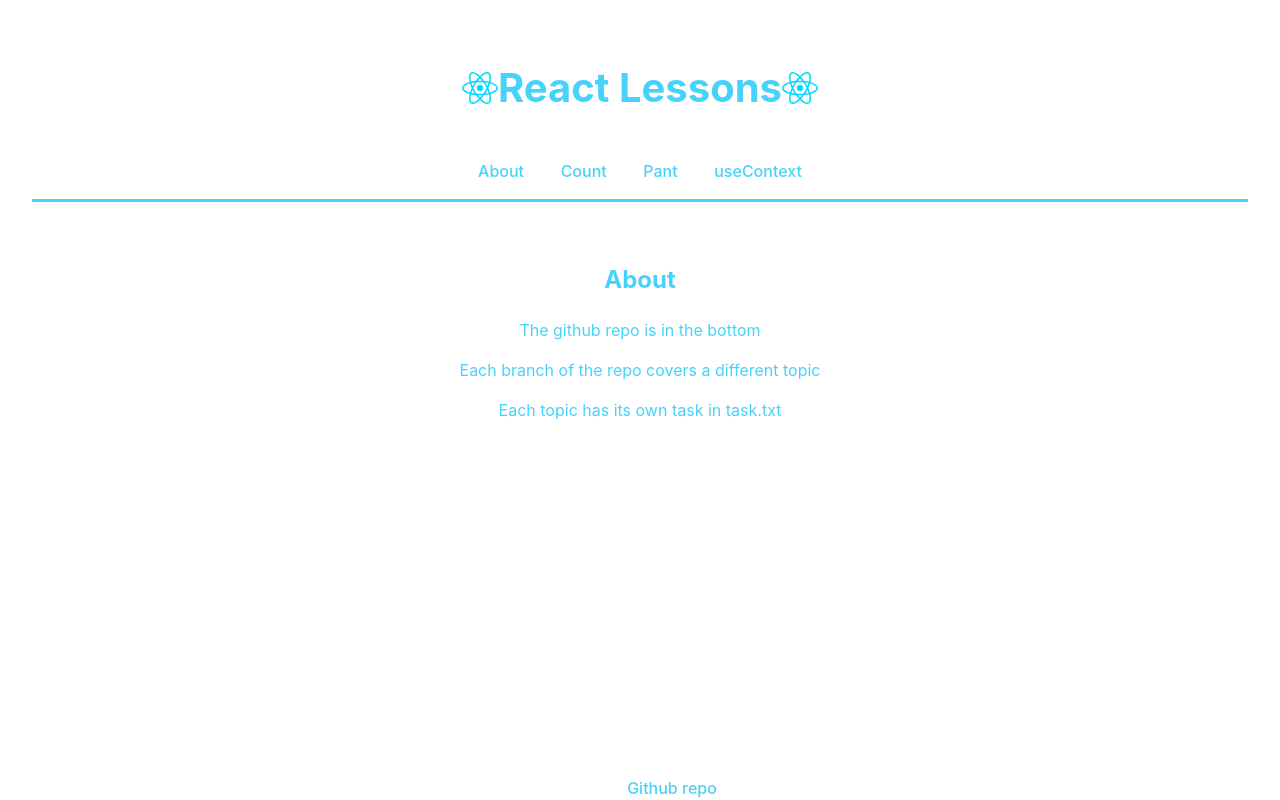
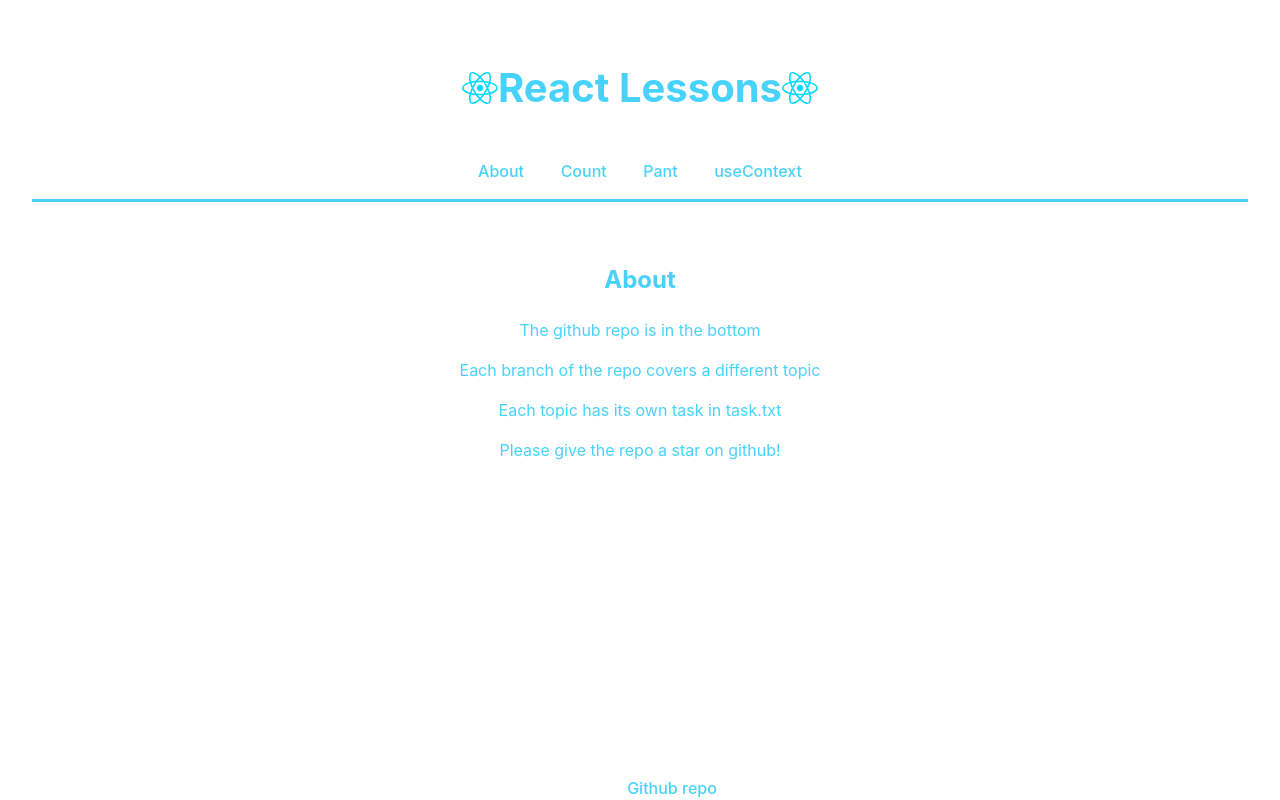
Before and after one commit to OysteinKoder/react_lessons, a React (Vite) app: page /#/ in a window 1280 px wide. Built offline with nearby package versions, Linux system fonts and the light colour scheme.

Commit message:
added text

```diff
--- a/src/pages/landingPage/AboutMePage.jsx
+++ b/src/pages/landingPage/AboutMePage.jsx
@@ -5,6 +5,7 @@ const AboutMePage = () => {
       <p>The github repo is in the bottom</p>
       <p>Each branch of the repo covers a different topic</p>
       <p>Each topic has its own task in task.txt</p>
+      <p>Please give the repo a star on github!</p>
     </>
   );
 };
```
